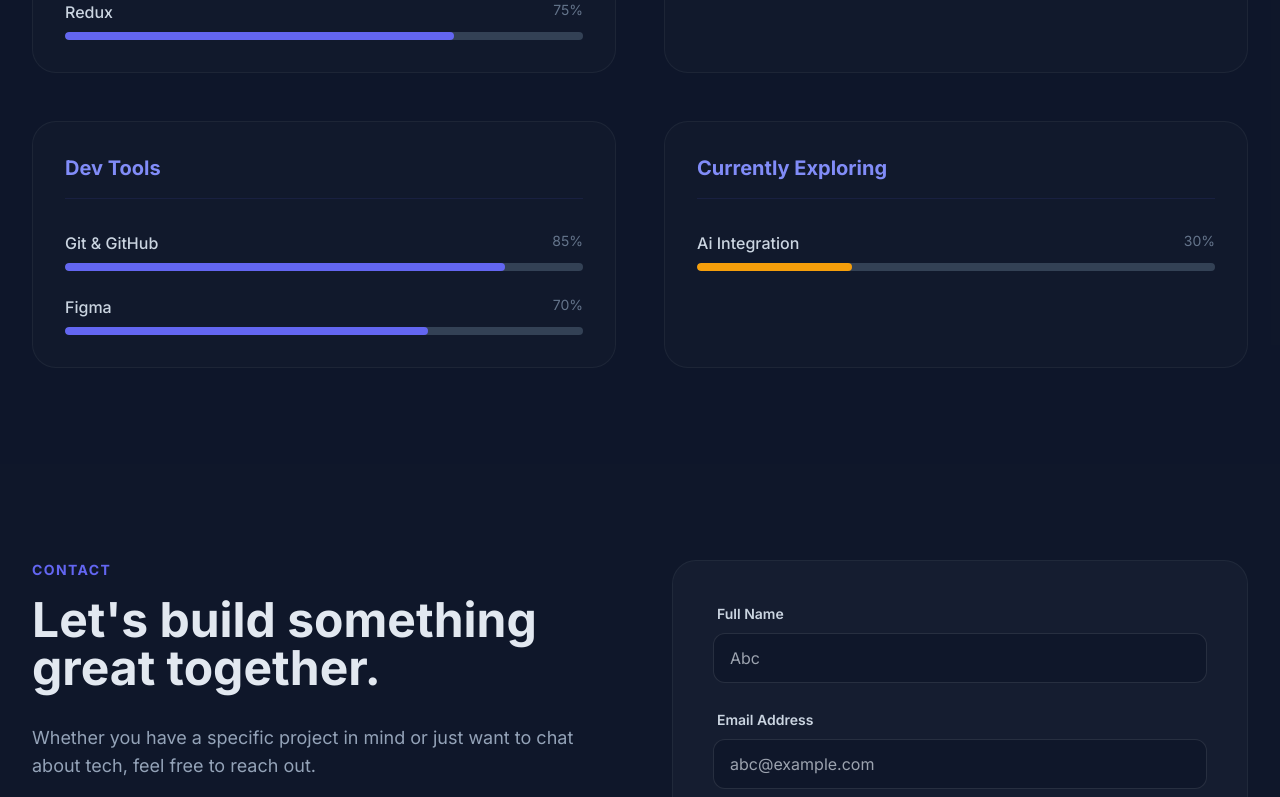
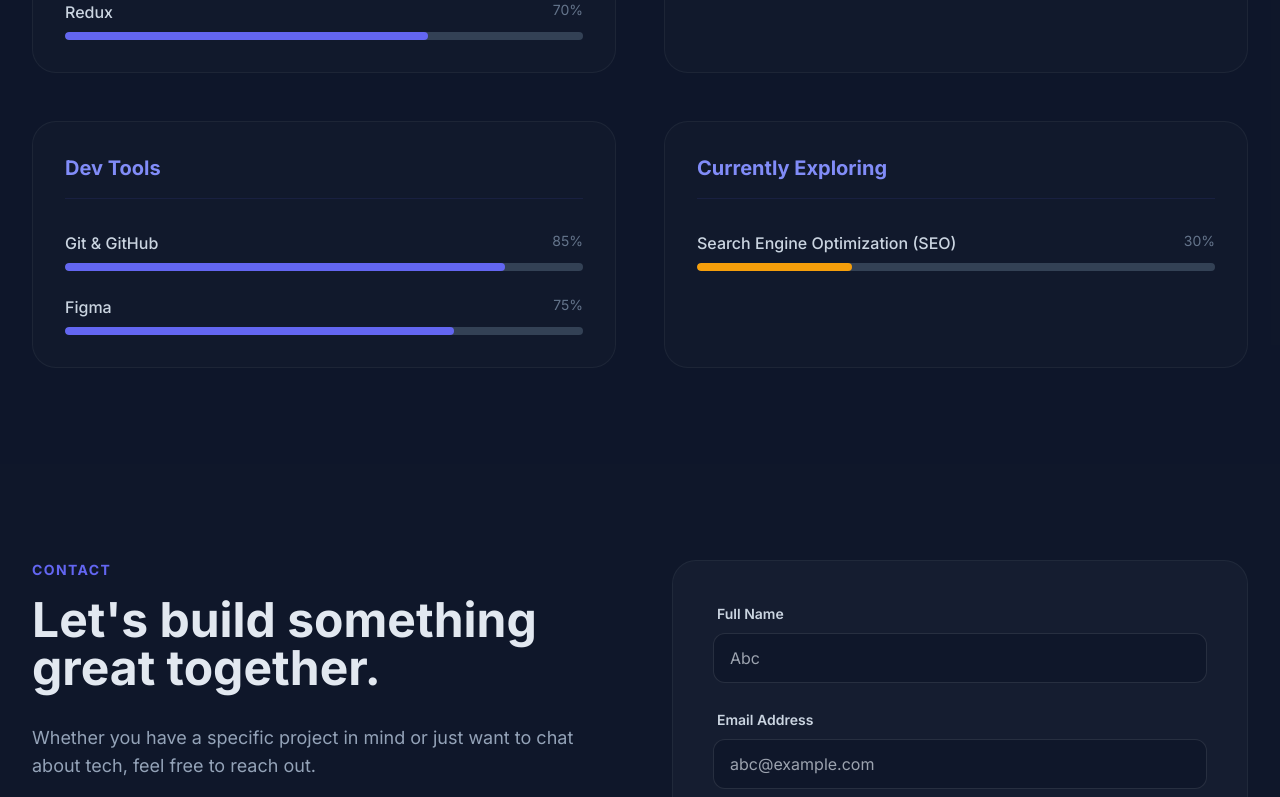
Before and after one commit to haroonashraf-dev/My_Portfolio, a React (Vite) app: page / in a window 1280 px wide. Shown: the part 3974-4771 px from the top of the page. Built offline with nearby package versions, Linux system fonts and the light colour scheme.

Commit message:
update skills.tsx

```diff
--- a/components/Skills.tsx
+++ b/components/Skills.tsx
@@ -12,9 +12,9 @@ const skills: Skill[] = [
   { name: 'Express', category: 'backend', level: 55 },
   { name: 'MongoDB', category: 'backend', level: 50 },
   { name: 'Git & GitHub', category: 'tools', level: 85 },
-  { name: 'Figma', category: 'tools', level: 70 },
-  { name: 'Redux', category: 'frontend', level: 75 },
-  { name: 'Ai Integration', category: 'learning', level: 30 },
+  { name: 'Figma', category: 'tools', level: 75 },
+  { name: 'Redux', category: 'frontend', level: 70 },
+  { name: 'Search Engine Optimization (SEO)', category: 'learning', level: 30 },
 ];
 
 const Skills: React.FC = () => {
```
